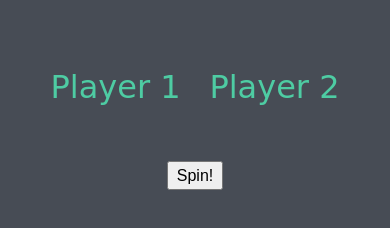
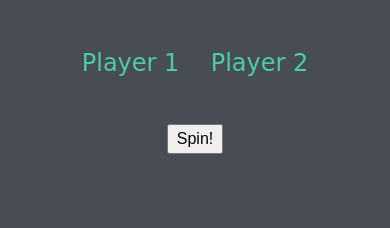
Before and after one commit to vinayakik/Dice_Game, a plain HTML site: page index.html in a window 390 px wide. Drawn offline with Linux system fonts and the light colour scheme.

Commit message:
responsive for smaller screens

```diff
--- a/style.css
+++ b/style.css
@@ -47,3 +47,21 @@ width: 200px;
         padding: 0 1%;
     }
 }
+@media (max-width:500px){
+    h1{
+        font-size: 2rem;
+    }
+    .dice{
+        width: 120px;
+        margin: 1% 0.5%;
+    }
+    .dice img{
+        width: 120px;
+        }
+        .dice p{
+            font-size: 1.5rem;
+        }
+    .game{
+        padding: 0 1%;
+    }
+}
```
